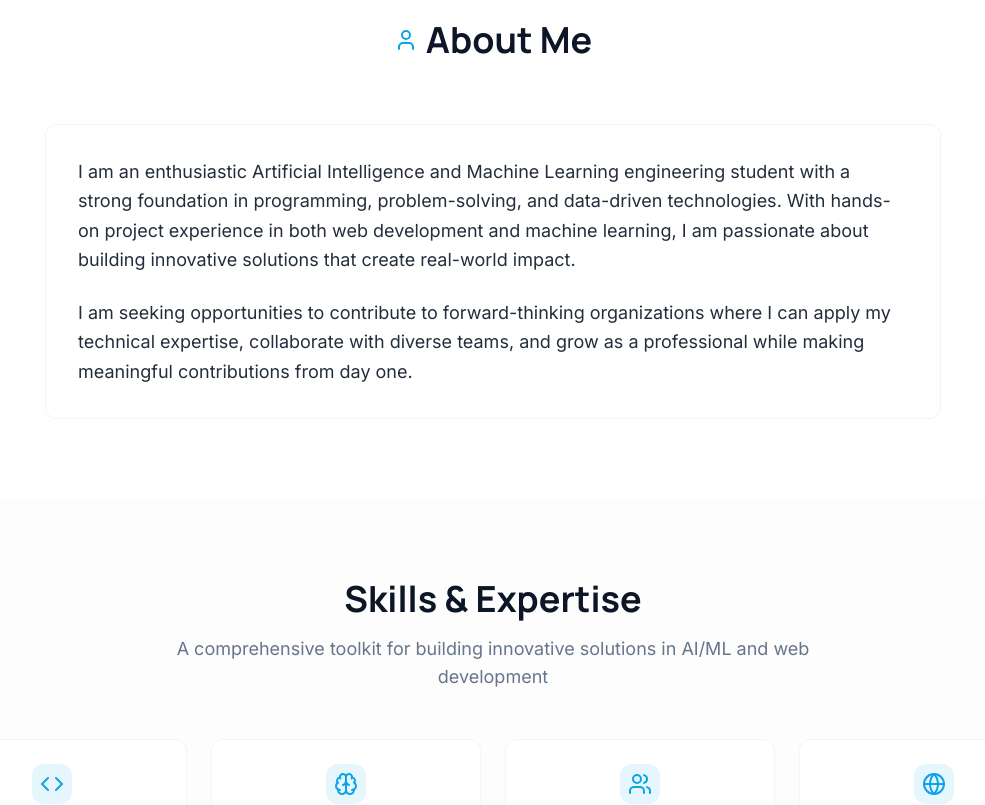
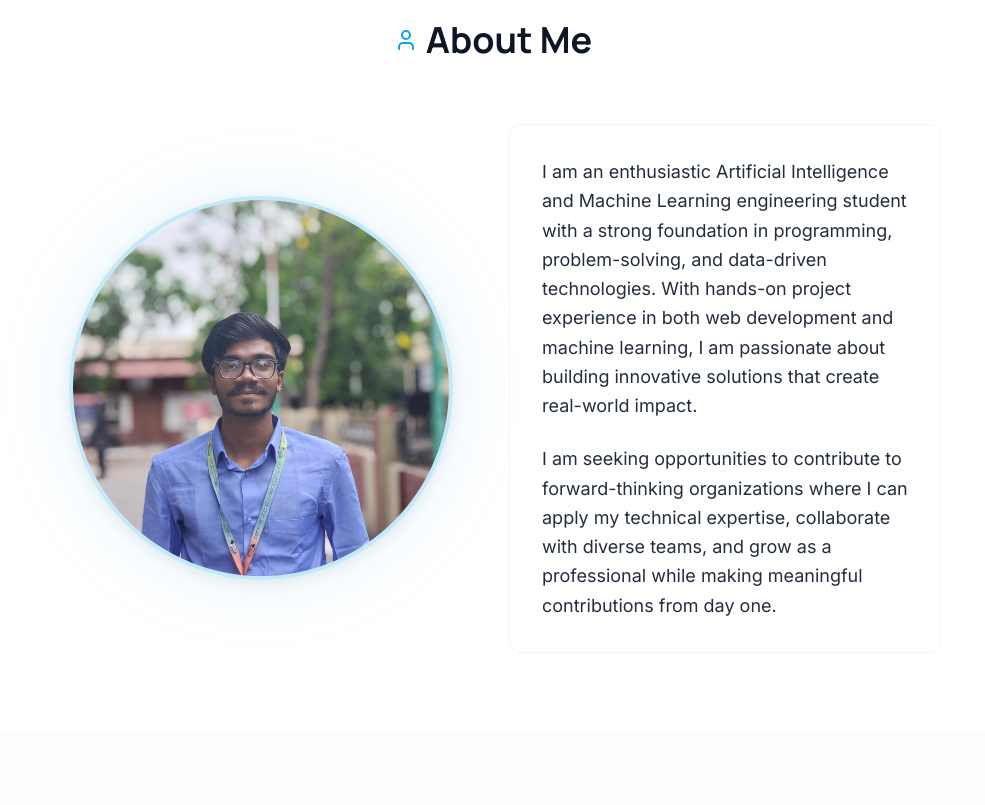
Before and after one commit to Samarthkadli/samarth-builds-ai-web, a React (Vite) app: page / in a window 1280 px wide. Shown: the part 860-1665 px from the top of the page, without its empty margins (147-1132 px from the left). Built offline with nearby package versions, Linux system fonts and the light colour scheme.

Commit message:
Add hero image
Add a professional-looking photo to the hero section of the portfolio.

```diff
--- a/src/components/About.tsx
+++ b/src/components/About.tsx
@@ -12,6 +12,21 @@ export function About() {
           </div>
         </div>
 
+        <div className="grid md:grid-cols-2 gap-8 items-center">
+          {/* Profile Photo */}
+          <div className="order-2 md:order-1 flex justify-center">
+            <div className="relative">
+              <div className="absolute inset-0 bg-primary/20 rounded-full blur-2xl animate-pulse"></div>
+              <img
+                src="/lovable-uploads/9da462a3-c49f-4e75-b256-ed915bb5477c.png"
+                alt="Samarth Kadli - AI/ML Engineering Student"
+                className="relative w-80 h-80 md:w-96 md:h-96 object-cover rounded-full border-4 border-primary/20 shadow-card hover:shadow-card-hover transition-all duration-500 hover:scale-105"
+              />
+            </div>
+          </div>
+
+          {/* About Content */}
+          <div className="order-1 md:order-2">
             <Card className="shadow-card hover:shadow-card-hover transition-all duration-300 border-border/40">
               <CardContent className="p-8">
                 <p className="text-lg leading-relaxed text-foreground/90">
@@ -29,6 +44,8 @@ export function About() {
               </CardContent>
             </Card>
           </div>
+        </div>
+      </div>
     </section>
   )
 }
```
Also changed, not shown: public/lovable-uploads/9da462a3-c49f-4e75-b256-ed915bb5477c.png (added). Lines whose indentation alone changed are shown as unchanged.
